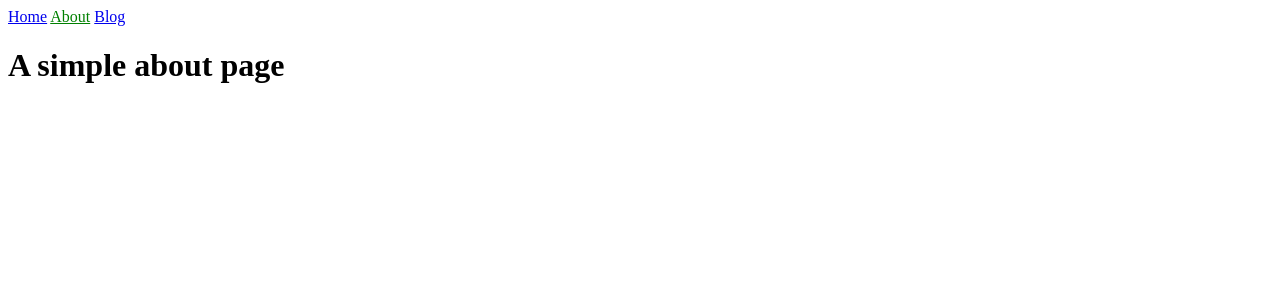
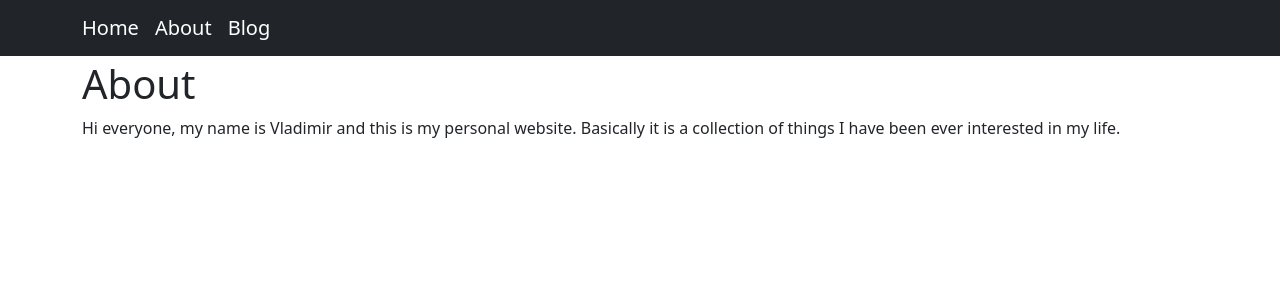
Before and after one commit to vvkorz/vvkorz.github.io, a Jekyll site: the page built from about.md, in a window 1280 px wide. Shown: the top 300 px of the page. Built offline with Jekyll 4.4.1, drawn with Linux system fonts in a browser that asks for light colours; nearby versions of some CDN libraries.

Commit message:
solid nav bar

```diff
--- a/_includes/navigation.html
+++ b/_includes/navigation.html
@@ -1,5 +1,13 @@
-<nav>
+
+<nav class="navbar navbar-expand-lg fixed-top navbar-dark bg-dark">
+  <div class="container">
+    <button class="navbar-toggler" type="button" data-toggle="collapse" data-target="#navbarToggler" aria-controls="navbarToggler" aria-expanded="false" aria-label="Toggle navigation">
+    <span class="navbar-toggler-icon"></span>
+  </button>
+  <div class="collapse navbar-collapse" id="navbarToggler">
   {% for item in site.data.navigation %}
-    <a href="{{ item.link }}" {% if page.url == item.link %}class="current"{% endif %}>{{ item.name }}</a>
+    <a class="navbar-brand" href="{{ item.link }}">{{ item.name }}</a>
   {% endfor %}
+  </div>
+  </div>
 </nav>
--- a/_layouts/default.html
+++ b/_layouts/default.html
@@ -1,9 +1,13 @@
-<!DOCTYPE html>
-<html>
+<!doctype html>
+<html lang="en">
   <head>
     <meta charset="utf-8">
+    <meta name="viewport" content="width=device-width, initial-scale=1.0">
+
     <title>{{ page.title }}</title>
     <link rel="stylesheet" href="/assets/css/styles.css">
+    <link href="https://cdn.jsdelivr.net/npm/bootstrap@5.0.0-beta1/dist/css/bootstrap.min.css" rel="stylesheet" integrity="sha384-giJF6kkoqNQ00vy+HMDP7azOuL0xtbfIcaT9wjKHr8RbDVddVHyTfAAsrekwKmP1" crossorigin="anonymous">
+
 
     {% feed_meta %}
     {% seo %}
@@ -11,6 +15,14 @@
   </head>
   <body>
     {% include navigation.html %}
+
+    <div class="container">
     {{ content }}
+    </div>
+
+  <script src="https://code.jquery.com/jquery-3.2.1.slim.min.js" integrity="sha384-KJ3o2DKtIkvYIK3UENzmM7KCkRr/rE9/Qpg6aAZGJwFDMVNA/GpGFF93hXpG5KkN" crossorigin="anonymous"></script>
+  <script src="https://cdnjs.cloudflare.com/ajax/libs/popper.js/1.12.9/umd/popper.min.js" integrity="sha384-ApNbgh9B+Y1QKtv3Rn7W3mgPxhU9K/ScQsAP7hUibX39j7fakFPskvXusvfa0b4Q" crossorigin="anonymous"></script>
+  <script src="https://maxcdn.bootstrapcdn.com/bootstrap/4.0.0/js/bootstrap.min.js" integrity="sha384-JZR6Spejh4U02d8jOt6vLEHfe/JQGiRRSQQxSfFWpi1MquVdAyjUar5+76PVCmYl" crossorigin="anonymous"></script>
+
   </body>
 </html>
--- a/_sass/main.scss
+++ b/_sass/main.scss
@@ -1,3 +1,12 @@
 .current {
   color: green;
 }
+
+body {
+  padding-top: 60px;
+}
+@media (max-width: 979px) {
+  body {
+    padding-top: 0px;
+  }
+}
--- a/about.md
+++ b/about.md
@@ -2,4 +2,6 @@
 title: About
 ---
 
-# A simple about page
+# About
+
+Hi everyone, my name is Vladimir and this is my personal website. Basically it is a collection of things I have been ever interested in my life.
```
